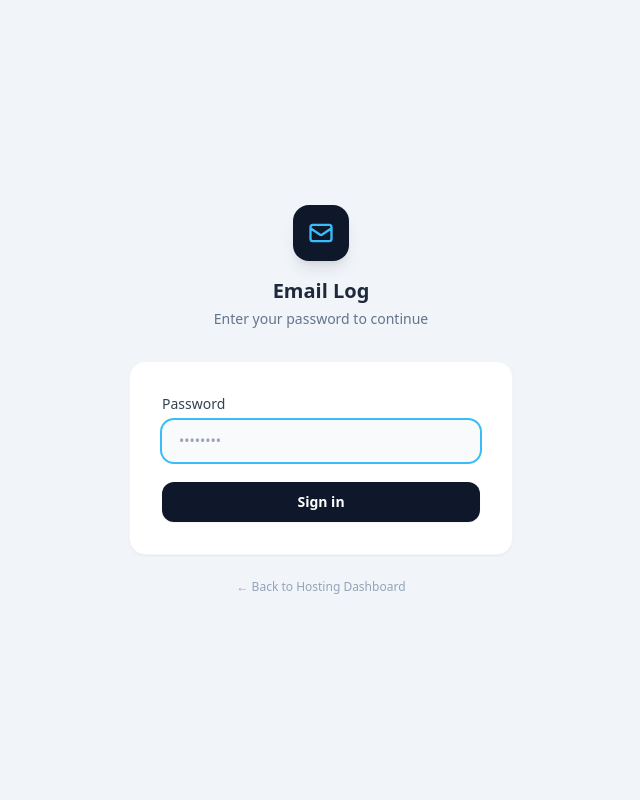
After one commit to digitalnomads-hq/hosting-dashboard, a Flask app: page /email-login in a window 1280 px wide. The commit adds this page. Shown: the whole page, without its empty margins (319-959 px from the left). Run offline with Flask 3, Linux system fonts and the light colour scheme; some libraries are stand-ins or nearby versions.

Commit message:
Add password auth to Email Log page
- /email-login login form with session-based auth
- /email-logout to clear the session
- require_email_auth decorator protects /emails and /email-detail
- Password set via EMAIL_LOG_PASSWORD env var (or config.yaml locally)
- SECRET_KEY env var keeps sessions valid across Fly.io restarts
- Sign out button in the Email Log header

Co-Authored-By: Claude Sonnet 4.6 <noreply@anthropic.com>

```diff
--- a/app.py
+++ b/app.py
@@ -11,9 +11,13 @@ import requests
 import dns.resolver
 import whois
 import yaml
-from flask import Flask, render_template, request, redirect, jsonify
+import hashlib
+import secrets
+from functools import wraps
+from flask import Flask, render_template, request, redirect, jsonify, session, url_for
 
 app = Flask(__name__)
+app.secret_key = os.environ.get('SECRET_KEY', secrets.token_hex(32))
 
 BASE_DIR = os.path.dirname(os.path.abspath(__file__))
 CONFIG_FILE = os.path.join(BASE_DIR, 'config.yaml')
@@ -66,6 +70,8 @@ def load_config():
 
     cfg.setdefault('elasticemail', {})
     cfg['elasticemail']['api_key'] = _env('ELASTICEMAIL_API_KEY', cfg['elasticemail'].get('api_key', ''))
+
+    cfg['email_log_password'] = _env('EMAIL_LOG_PASSWORD', cfg.get('email_log_password', ''))
 
     return cfg
 
@@ -1117,6 +1123,41 @@ def export_csv():
 
 
 # ---------------------------------------------------------------------------
+# Email log auth
+# ---------------------------------------------------------------------------
+
+def require_email_auth(f):
+    @wraps(f)
+    def decorated(*args, **kwargs):
+        if not session.get('email_log_authed'):
+            return redirect(url_for('email_login', next=request.url))
+        return f(*args, **kwargs)
+    return decorated
+
+
+@app.route('/email-login', methods=['GET', 'POST'])
+def email_login():
+    error = None
+    if request.method == 'POST':
+        password = request.form.get('password', '')
+        cfg = load_config()
+        correct = cfg.get('email_log_password', '')
+        # Constant-time comparison to prevent timing attacks
+        if correct and secrets.compare_digest(password.encode(), correct.encode()):
+            session['email_log_authed'] = True
+            next_url = request.args.get('next') or url_for('email_log')
+            return redirect(next_url)
+        error = 'Incorrect password.'
+    return render_template('email_login.html', error=error)
+
+
+@app.route('/email-logout')
+def email_logout():
+    session.pop('email_log_authed', None)
+    return redirect(url_for('email_login'))
+
+
+# ---------------------------------------------------------------------------
 # Email log (Elastic Email)
 # ---------------------------------------------------------------------------
 
@@ -1153,6 +1194,7 @@ EVENT_LABELS = {
 }
 
 @app.route('/emails')
+@require_email_auth
 def email_log():
     cfg     = load_config()
     api_key = cfg.get('elasticemail', {}).get('api_key', '')
@@ -1234,6 +1276,7 @@ def email_log():
 
 
 @app.route('/email-detail/<path:msg_id>')
+@require_email_auth
 def email_detail(msg_id):
     cfg     = load_config()
     api_key = cfg.get('elasticemail', {}).get('api_key', '')
--- /dev/null
+++ b/templates/email_login.html
@@ -0,0 +1,65 @@
+<!DOCTYPE html>
+<html lang="en">
+<head>
+  <meta charset="UTF-8" />
+  <meta name="viewport" content="width=device-width, initial-scale=1.0" />
+  <title>Email Log — Sign In</title>
+  <script src="https://cdn.tailwindcss.com"></script>
+  <script>
+    tailwind.config = {
+      theme: { extend: { colors: { navy: { 900: '#0f172a', 800: '#1e293b' } } } }
+    }
+  </script>
+</head>
+<body class="bg-slate-100 min-h-screen flex items-center justify-center font-sans">
+
+  <div class="w-full max-w-sm">
+    <!-- Logo / header -->
+    <div class="text-center mb-8">
+      <div class="inline-flex items-center justify-center w-14 h-14 rounded-2xl bg-navy-900 shadow-lg mb-4">
+        <svg class="w-7 h-7 text-sky-400" fill="none" viewBox="0 0 24 24" stroke="currentColor">
+          <path stroke-linecap="round" stroke-linejoin="round" stroke-width="2"
+                d="M3 8l7.89 5.26a2 2 0 002.22 0L21 8M5 19h14a2 2 0 002-2V7a2 2 0 00-2-2H5a2 2 0 00-2 2v10a2 2 0 002 2z"/>
+        </svg>
+      </div>
+      <h1 class="text-xl font-bold text-slate-800">Email Log</h1>
+      <p class="text-sm text-slate-500 mt-1">Enter your password to continue</p>
+    </div>
+
+    <!-- Card -->
+    <div class="bg-white rounded-2xl shadow-sm border border-slate-100 p-8">
+      <form method="post" action="/email-login{% if request.args.get('next') %}?next={{ request.args.get('next') }}{% endif %}">
+
+        {% if error %}
+        <div class="mb-4 px-4 py-3 rounded-xl bg-red-50 border border-red-200 text-red-700 text-sm flex items-center gap-2">
+          <svg class="w-4 h-4 flex-shrink-0" fill="none" viewBox="0 0 24 24" stroke="currentColor">
+            <path stroke-linecap="round" stroke-linejoin="round" stroke-width="2"
+                  d="M12 9v2m0 4h.01M10.29 3.86L1.82 18a2 2 0 001.71 3h16.94a2 2 0 001.71-3L13.71 3.86a2 2 0 00-3.42 0z"/>
+          </svg>
+          {{ error }}
+        </div>
+        {% endif %}
+
+        <div class="mb-5">
+          <label class="block text-sm font-medium text-slate-700 mb-1.5">Password</label>
+          <input type="password" name="password" autofocus
+                 class="w-full px-4 py-2.5 text-sm border border-slate-200 rounded-xl bg-slate-50
+                        focus:outline-none focus:ring-2 focus:ring-sky-400 focus:border-transparent"
+                 placeholder="••••••••" />
+        </div>
+
+        <button type="submit"
+                class="w-full py-2.5 bg-navy-900 hover:bg-navy-800 text-white text-sm font-semibold
+                       rounded-xl transition shadow-sm">
+          Sign in
+        </button>
+      </form>
+    </div>
+
+    <p class="text-center text-xs text-slate-400 mt-6">
+      <a href="/" class="hover:text-slate-600 transition">← Back to Hosting Dashboard</a>
+    </p>
+  </div>
+
+</body>
+</html>
```
Also changed, not shown: templates/emails.html (+8 -0 lines).
